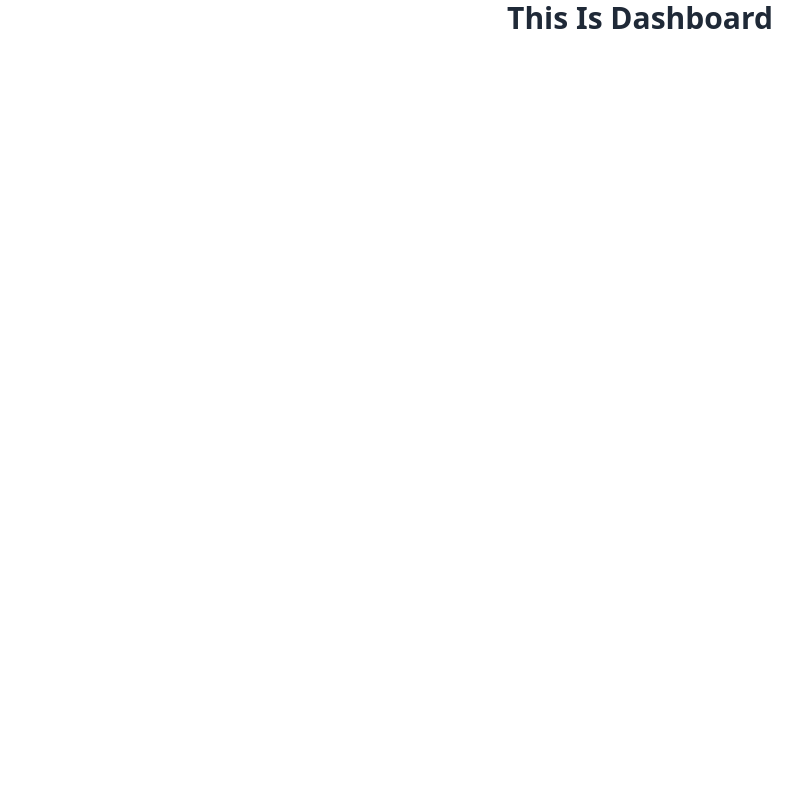
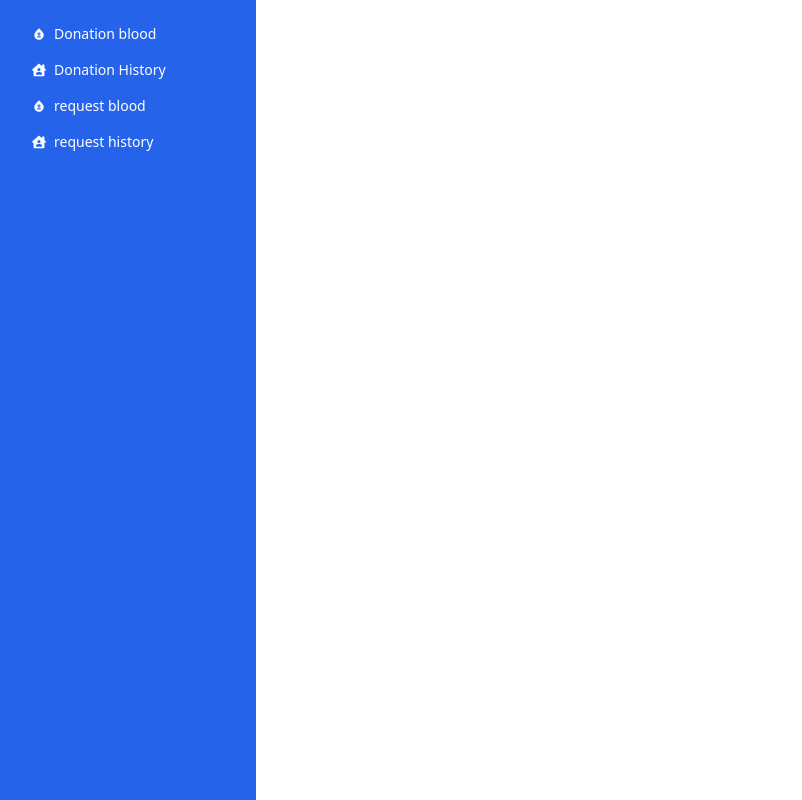
Before and after one commit to Rakesh01999/BloodBridge-Frontend, a React (Vite) app: page /dashboard in a window 1280 px wide. Shown: the whole page, without its empty margins (0-802 px from the left). Built offline with nearby package versions, Linux system fonts and the light colour scheme; no server answers.

Commit message:
donation

```diff
--- a/src/Layout/Dashboard.jsx
+++ b/src/Layout/Dashboard.jsx
@@ -1,9 +1,27 @@
 import React from 'react';
+import { NavLink, Navigate, Outlet} from "react-router-dom";
+import { MdBloodtype } from "react-icons/md";
+import { FaHouseUser } from "react-icons/fa";
 
 const Dashboard = () => {
     return (
-        <div>
-            <h3 className='text-center font-bold text-3xl'> This Is Dashboard</h3>
+
+            <div className="flex">
+            {/* side bar */}
+            <div className="w-64 min-h-screen bg-blue-600 text-white">
+            <ul className="menu p-4">
+            <li><NavLink to='/dashboard/donar'><MdBloodtype></MdBloodtype>Donation blood</NavLink> </li>
+            <li><NavLink to='/dashboard/history'><FaHouseUser></FaHouseUser> Donation History</NavLink> </li>
+            <li><NavLink to='/dashboard/requestblood'><MdBloodtype></MdBloodtype>request blood</NavLink> </li>
+            <li><NavLink to='/dashboard/requesthistory'><FaHouseUser></FaHouseUser>request history</NavLink> </li>
+
+            </ul>
+
+            </div>
+            {/* dashboard content */}
+            <div className="flex-1 p-8">
+                <Outlet></Outlet>
+            </div>
         </div>
     );
 };
--- /dev/null
+++ b/src/Pages/Dashboard/Donationblood/Donar.jsx
@@ -0,0 +1,12 @@
+
+import React from 'react';
+
+const Donar = () => {
+    return (
+        <div>
+
+        </div>
+    );
+};
+
+export default Donar;
--- /dev/null
+++ b/src/Pages/Dashboard/Donationblood/Donationhistory.jsx
@@ -0,0 +1,13 @@
+
+
+import React from 'react';
+
+const Donationhistory = () => {
+    return (
+        <div>
+
+        </div>
+    );
+};
+
+export default Donationhistory;
--- /dev/null
+++ b/src/Pages/Dashboard/Donationblood/Requestblood.jsx
@@ -0,0 +1,13 @@
+
+
+import React from 'react';
+
+const Requestblood = () => {
+    return (
+        <div>
+
+        </div>
+    );
+};
+
+export default Requestblood;
--- /dev/null
+++ b/src/Pages/Dashboard/Donationblood/Requesthistory.jsx
@@ -0,0 +1,13 @@
+
+
+import React from 'react';
+
+const Requesthistory = () => {
+    return (
+        <div>
+
+        </div>
+    );
+};
+
+export default Requesthistory;
```
Also changed, not shown: src/Routes/Routes.jsx (+20 -0 lines).
